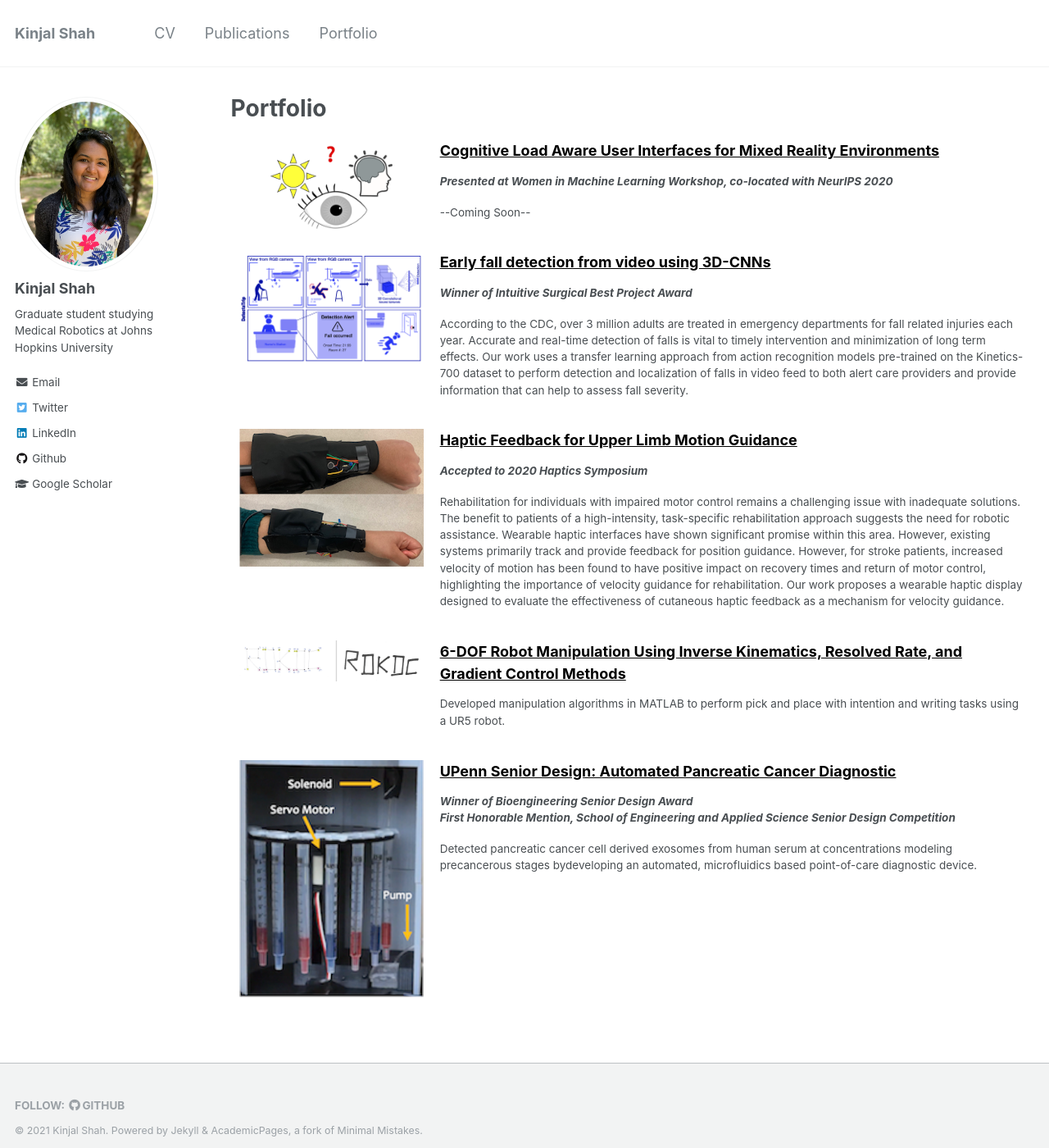
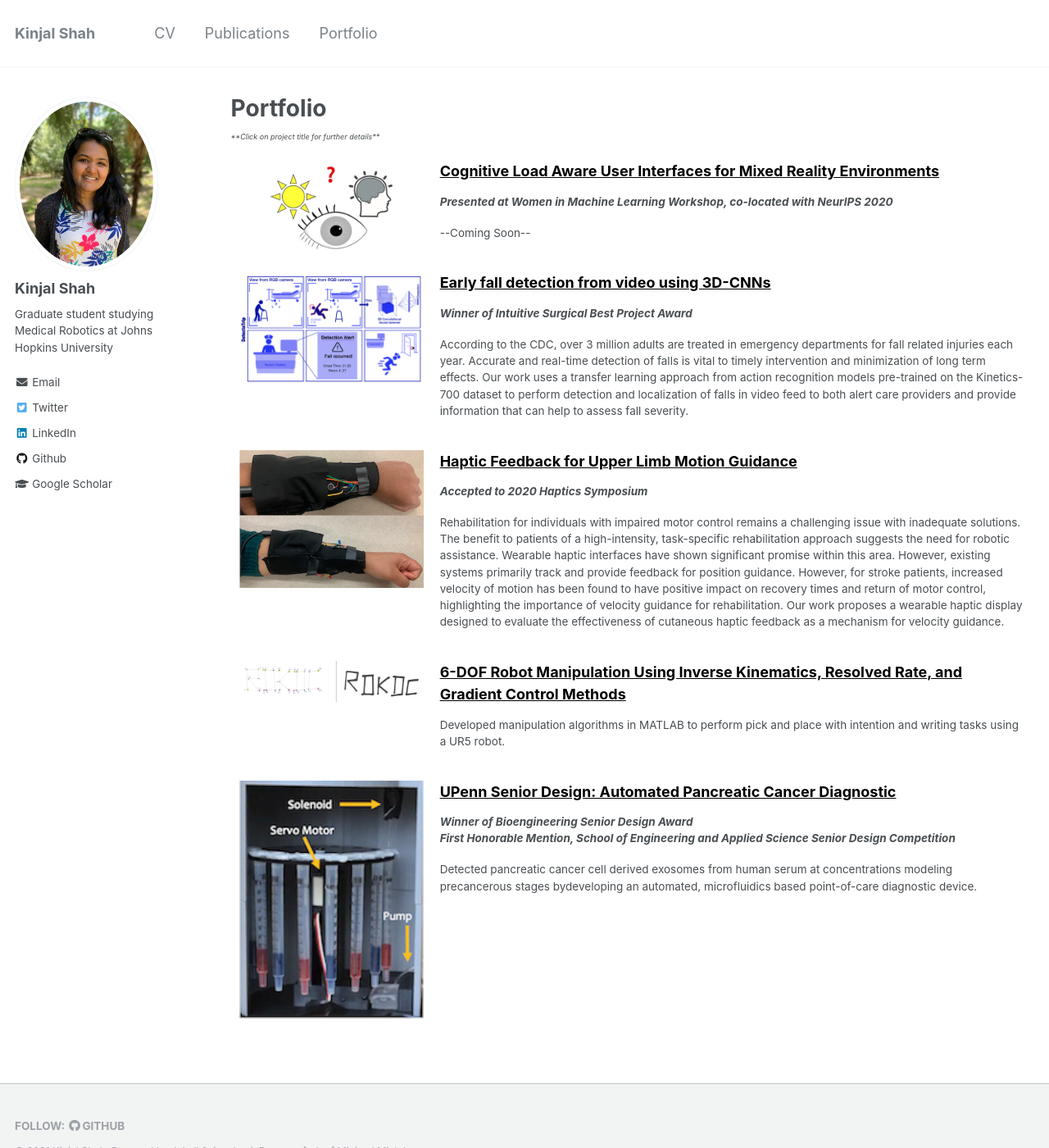
Before and after one commit to kinjmshah/kinjmshah.github.io, a Jekyll site: the page built from _pages/portDRAFT.html, in a window 1280 px wide and 1400 px high. Shown: the whole window at 82% size. Built offline with Jekyll 4.4.1, drawn with Linux system fonts in a browser that asks for light colours.

Commit message:
Update portDRAFT.html

```diff
--- a/_pages/portDRAFT.html
+++ b/_pages/portDRAFT.html
@@ -14,6 +14,7 @@ author_profile: true
       .projHeader { color: black; font-size: 1em; font-weight: bold}
       .projAwards { font-size: 0.75em; font-weight: bold; font-style:italic;}
       .projText { font-size: 0.75em;}
+      .genText {font-size: 0.5em;font-style:italic;}
 /*       .projHeader:hover {color: blue; background-color: yellow;text-decoration: underline;} */
       * {box-sizing: border-box;}
 
@@ -38,6 +39,8 @@ author_profile: true
     </style>
   </head>
   <body>
+
+    <p class="genText"> **Click on project title for further details** </p>
 <!-- ----------- Thesis ------------- -->
     <div class="row">
       <div class="column left">
```
